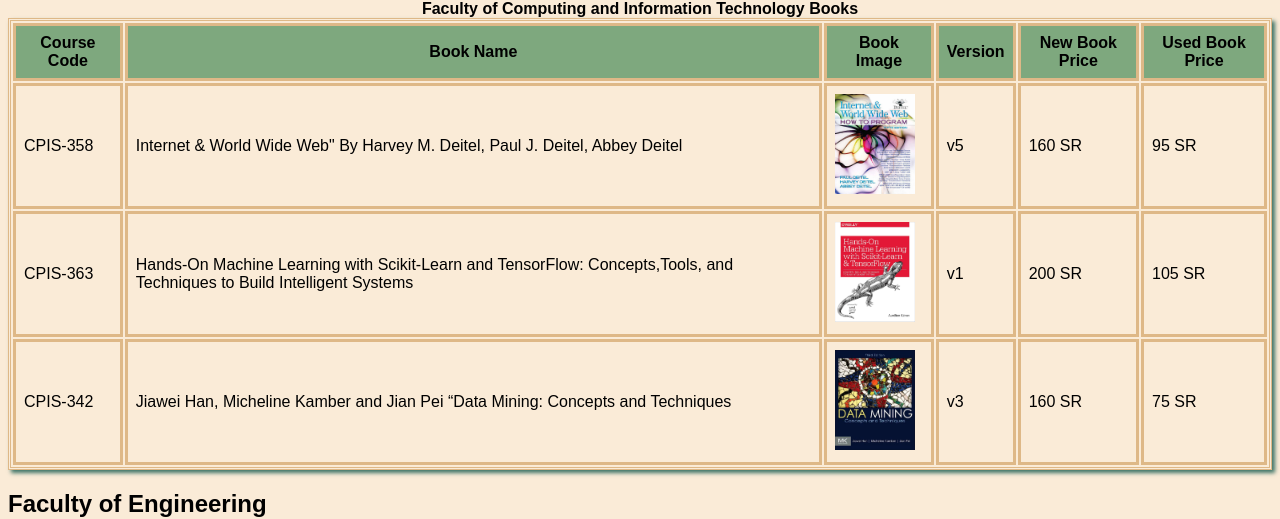
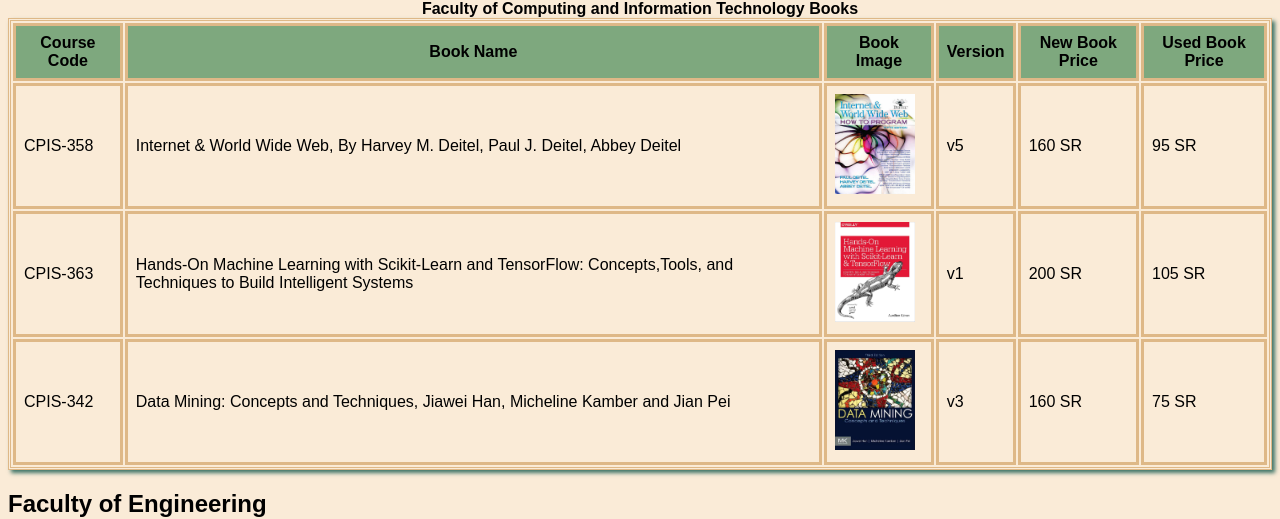
Before and after one commit to aalmeri0003/unibook, a plain HTML site: page index.html in a window 1280 px wide. Shown: the part 726-1245 px from the top of the page. Drawn offline with Linux system fonts and the light colour scheme.

Commit message:
Update index.html

```diff
--- a/index.html
+++ b/index.html
@@ -75,7 +75,7 @@
                 <tbody>
                     <tr>
                         <td>CPIS-358</td>
-                        <td>Internet &amp; World Wide Web" By Harvey M. Deitel, Paul J. Deitel, Abbey Deitel</td>
+                        <td>Internet &amp; World Wide Web, By Harvey M. Deitel, Paul J. Deitel, Abbey Deitel</td>
                         <td><img src="book1c.png" alt="bookimgc1" width="80" height="100"></td>
                         <td>v5</td>
                         <td>160 SR</td>
@@ -92,7 +92,7 @@
                     </tr>
                     <tr>
                         <td>CPIS-342</td>
-                        <td>Jiawei Han, Micheline Kamber and Jian Pei “Data Mining: Concepts and Techniques</td>
+                        <td>Data Mining: Concepts and Techniques, Jiawei Han, Micheline Kamber and Jian Pei</td>
                         <td><img src="book3c.png" alt="bookimgc3" width="80" height="100"></td>
                         <td>v3</td>
                         <td>160 SR</td>
```
